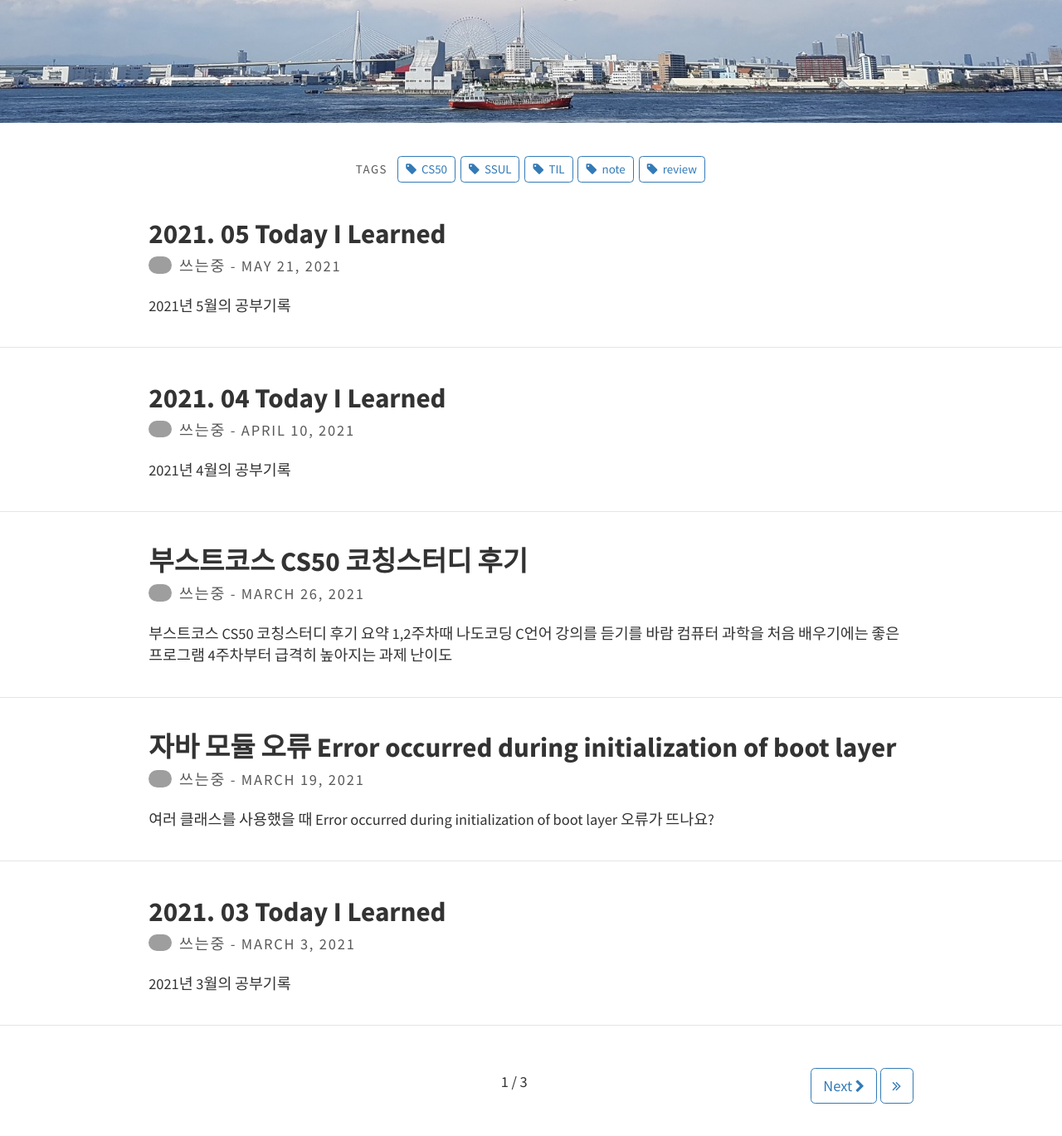
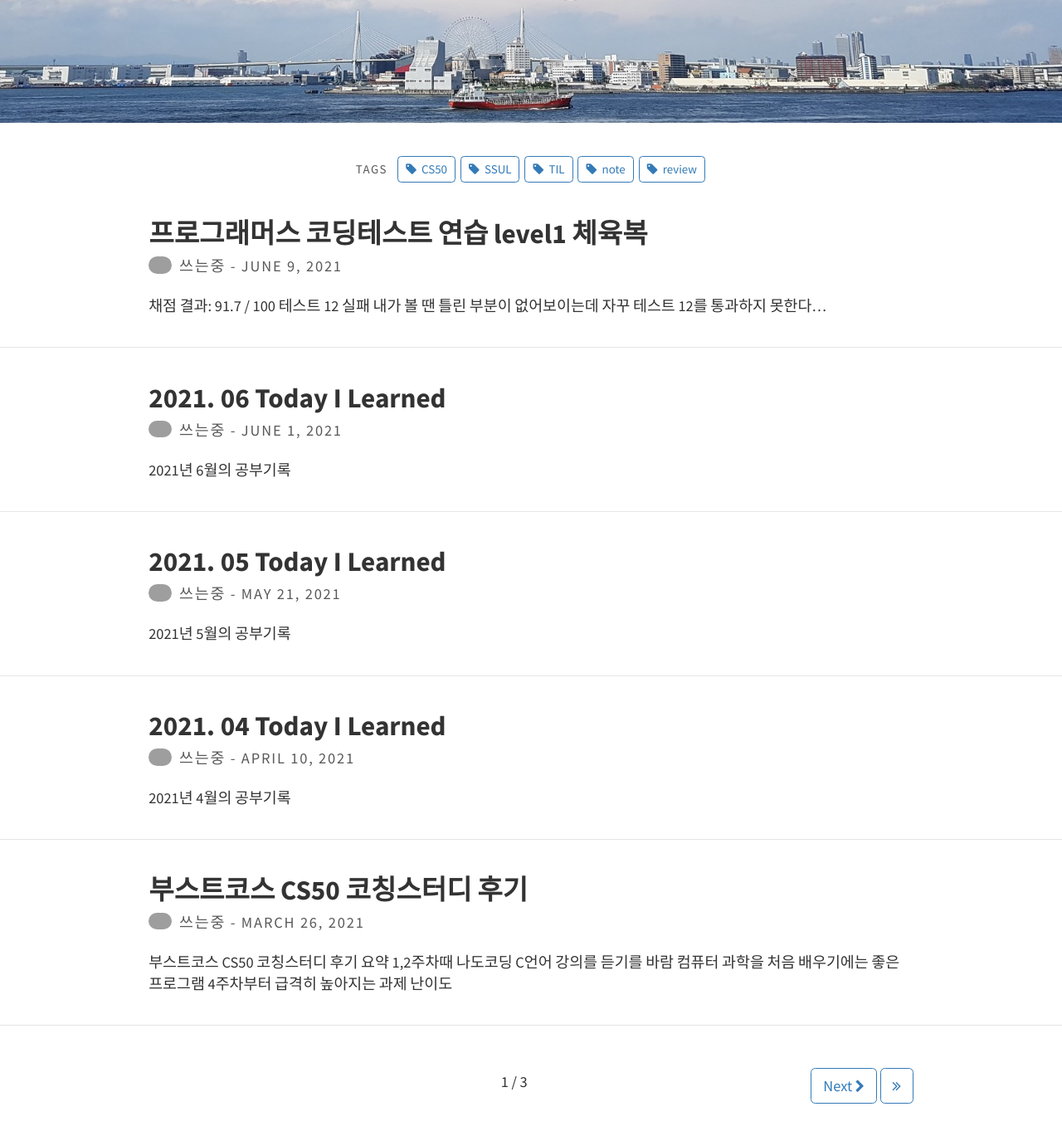
Before and after one commit to TaeIng/taeing.github.io, a Jekyll site: the page built from index.html, in a window 1280 px wide and 1400 px high, scrolled down 271 px. Shown: the top 1369 px of the window at 83% size. Built offline with Jekyll 4.4.1, drawn with Linux system fonts in a browser that asks for light colours; the list of posts is cut into pages by our own code; part of the change alters nothing that is shown; some of the changed text lies outside the part shown; grey boxes are pictures that could not be loaded.

Commit message:
POST: 6월 TIL, 기타 포스트 추가 및 수정

````diff
--- /dev/null
+++ b/_posts/2021-06-09-codingtest-level1.md
@@ -0,0 +1,92 @@
+---
+layout: post
+title: 프로그래머스 코딩테스트 연습 level1 체육복
+author: 쓰는중
+tags: [TIL]
+excerpt_separator: <!--more-->
+---
+
+
+채점 결과: 91.7 / 100   <span style="color:red"> 테스트 12 실패</span>
+내가 볼 땐 틀린 부분이 없어보이는데 자꾸 테스트 12를 통과하지 못한다...
+
+ <!--more-->
+
+<h4>프로그래머스 코딩테스트 연습 level1 체육복</h4>
+
+[링크](https://programmers.co.kr/learn/courses/30/lessons/42862)
+점심시간에 도둑이 들어, 일부 학생이 체육복을 도난당했습니다. 다행히 여벌 체육복이 있는 학생이 이들에게 체육복을 빌려주려 합니다. 학생들의 번호는 체격 순으로 매겨져 있어, 바로 앞번호의 학생이나 바로 뒷번호의 학생에게만 체육복을 빌려줄 수 있습니다. 예를 들어, 4번 학생은 3번 학생이나 5번 학생에게만 체육복을 빌려줄 수 있습니다. 체육복이 없으면 수업을 들을 수 없기 때문에 체육복을 적절히 빌려 최대한 많은 학생이 체육수업을 들어야 합니다.
+
+전체 학생의 수 n, 체육복을 도난당한 학생들의 번호가 담긴 배열 lost, 여벌의 체육복을 가져온 학생들의 번호가 담긴 배열 reserve가 매개변수로 주어질 때, 체육수업을 들을 수 있는 학생의 최댓값을 return 하도록 solution 함수를 작성해주세요.
+
+제한사항
+전체 학생의 수는 2명 이상 30명 이하입니다.
+체육복을 도난당한 학생의 수는 1명 이상 n명 이하이고 중복되는 번호는 없습니다.
+여벌의 체육복을 가져온 학생의 수는 1명 이상 n명 이하이고 중복되는 번호는 없습니다.
+여벌 체육복이 있는 학생만 다른 학생에게 체육복을 빌려줄 수 있습니다.
+여벌 체육복을 가져온 학생이 체육복을 도난당했을 수 있습니다. 이때 이 학생은 체육복을 하나만 도난당했다고 가정하며, 남은 체육복이 하나이기에 다른 학생에게는 체육복을 빌려줄 수 없습니다.
+
+입출력 예시: n = 5	lost = [2, 4] reserve =	[1, 3, 5]	return =5
+
+<h4>내가 쓴 답</h4>
+```javascript
+function solution(n, lost, reserve) {
+  var answer = n - lost.length;
+
+  for(lostS of lost){
+      if (reserve.includes(lostS)) {
+          answer ++;
+          reserve.splice(reserve.indexOf(lostS),1);
+          }
+      else if (reserve.includes(lostS-1)) {
+          answer ++;
+          reserve.splice(reserve.indexOf(lostS-1),1);
+          }
+      else if (reserve.includes(lostS+1)) {
+          answer ++;
+          reserve.splice(reserve.indexOf(lostS+1),1);
+          }
+       }
+  return answer;
+}
+```
+채점 결과: 91.7 / 100, 테스트 12 실패
+
+내가 볼 땐 틀린 부분이 없어보이는데 자꾸 테스트 12를 통과하지 못한다...
+
+
+
+<h4>다른 사람의 풀이</h4>
+
+```javascript
+function solution(n, lost, reserve) {
+  let answer = n;
+
+  for (let i = 0; i < reserve.length; i++) { // 여벌 체육복
+    if (lost.includes(reserve[i])) { // 체육복을 도난맞은 학생이 여벌 체육복이 있다면
+      lost.splice(lost.indexOf(reserve[i]), 1); // 도난 체육복에서 여벌 체육복 제외
+      reserve.splice(i, 1); // 여벌 체육복 제외
+      i--; // reserve.length가 줄어드므로 i--;
+    }
+  }
+
+  for (let i = 0; i < reserve.length; i++) {
+    if (lost.includes(reserve[i] - 1)) {
+      lost.splice(lost.indexOf(reserve[i] - 1), 1);
+      reserve.splice(i, 1);
+      i--;
+    } else if (lost.includes(reserve[i] + 1)) {
+      lost.splice(lost.indexOf(reserve[i] + 1), 1);
+      reserve.splice(i, 1);
+      i--;
+    }
+  }
+  answer = n - lost.length;
+  return answer;
+}
+```
+내 풀이와 차이점은 여벌 체육복을 통해 도난 체육복을 뺀 점,[i]를 이용한 점이다.
+
+논리적으로 어떤 부분에서 틀린 것인지 알아보기 위해 for(reserveS of reserve)으로도 풀어봤지만 풀리지 않는다...
+
+기존에 풀었던 풀이가 어디서 잘못된건지는 여전히 모르겠다 ㅠㅠ
--- /dev/null
+++ b/_posts/TIL/2021-06-01-TIL.md
@@ -0,0 +1,38 @@
+---
+layout: post
+title: 2021. 06 Today I Learned
+author: 쓰는중
+tags: [TIL]
+excerpt_separator: <!--more-->
+---
+
+2021년 6월의 공부기록
+ <!--more-->
+
+- - -
+
+<h3>2021. 06. 08 Today I Learned</h3>
+- <h4>오늘 한 일: level1 코딩테스트 연습
+- <h4>내일 할 일: level1 코딩테스트 연습, 기말고사 공부 </h4>
+
+코딩테스트 시 자주 쓰일 코드
+
+```javascript
+arr = [1,2,3,4,5]
+
+// 1 있는지 확인
+console.log(arr.indexOf(1)!==-1);
+console.log(arr.includes(1));
+
+arr.splice(arr.indexOf(1),1); // 1 삭제
+arr.slice(1,2); // arr 배열의 [1]부터 [2]까지 슬라이스
+arr.sort() // 아즈키코드 오름차순 정렬
+
+arr.sort(function(a,b){ // 숫자 오름차순 정렬
+  retrun a - b;
+});
+arr.sort((a,b)=>a-b) //숫자 오름차순 정렬
+```
+
+
+- - -
````
Also changed, not shown: _posts/TIL/2021-05-21-TIL.md (+1 -1 lines).
